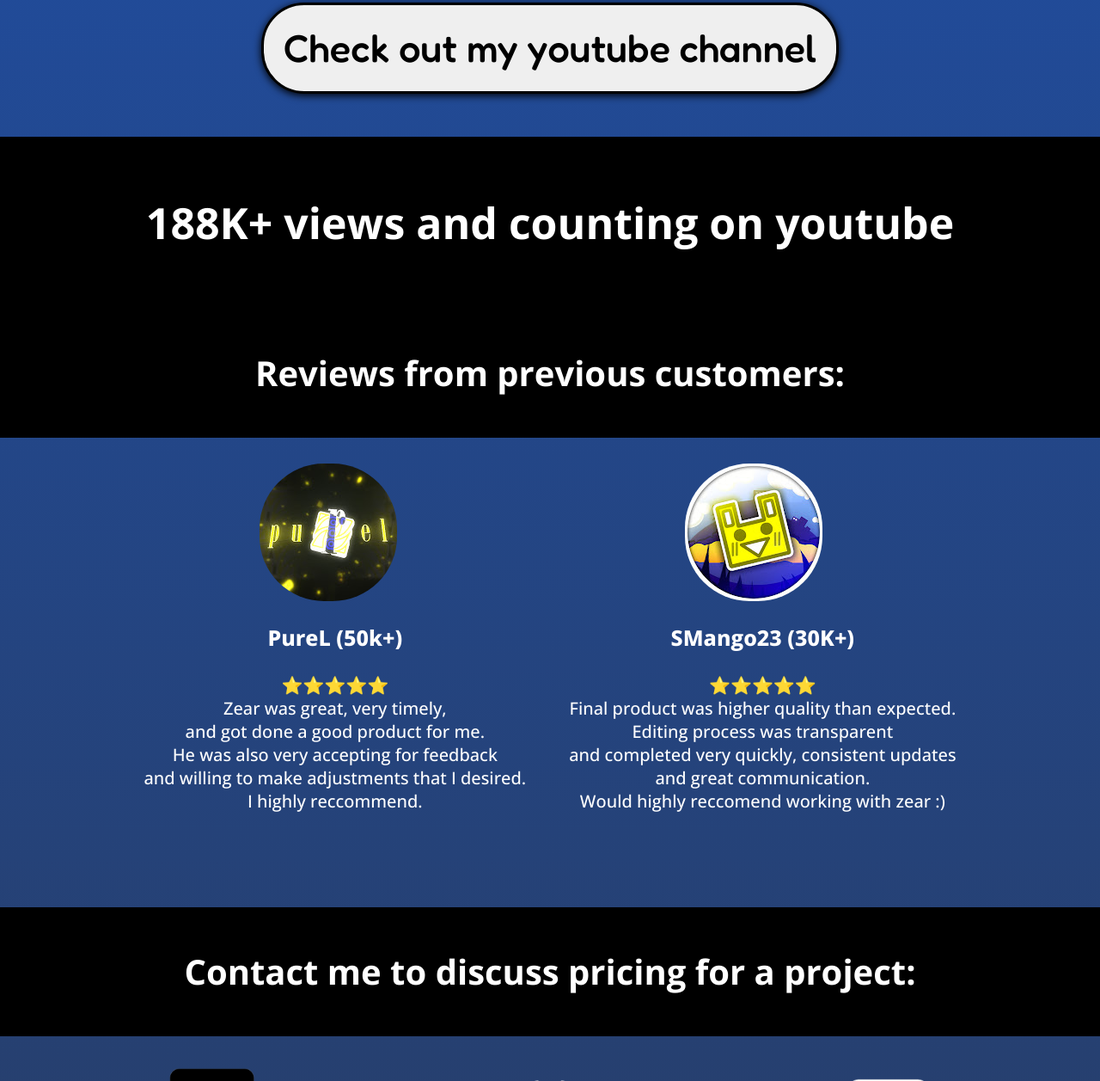
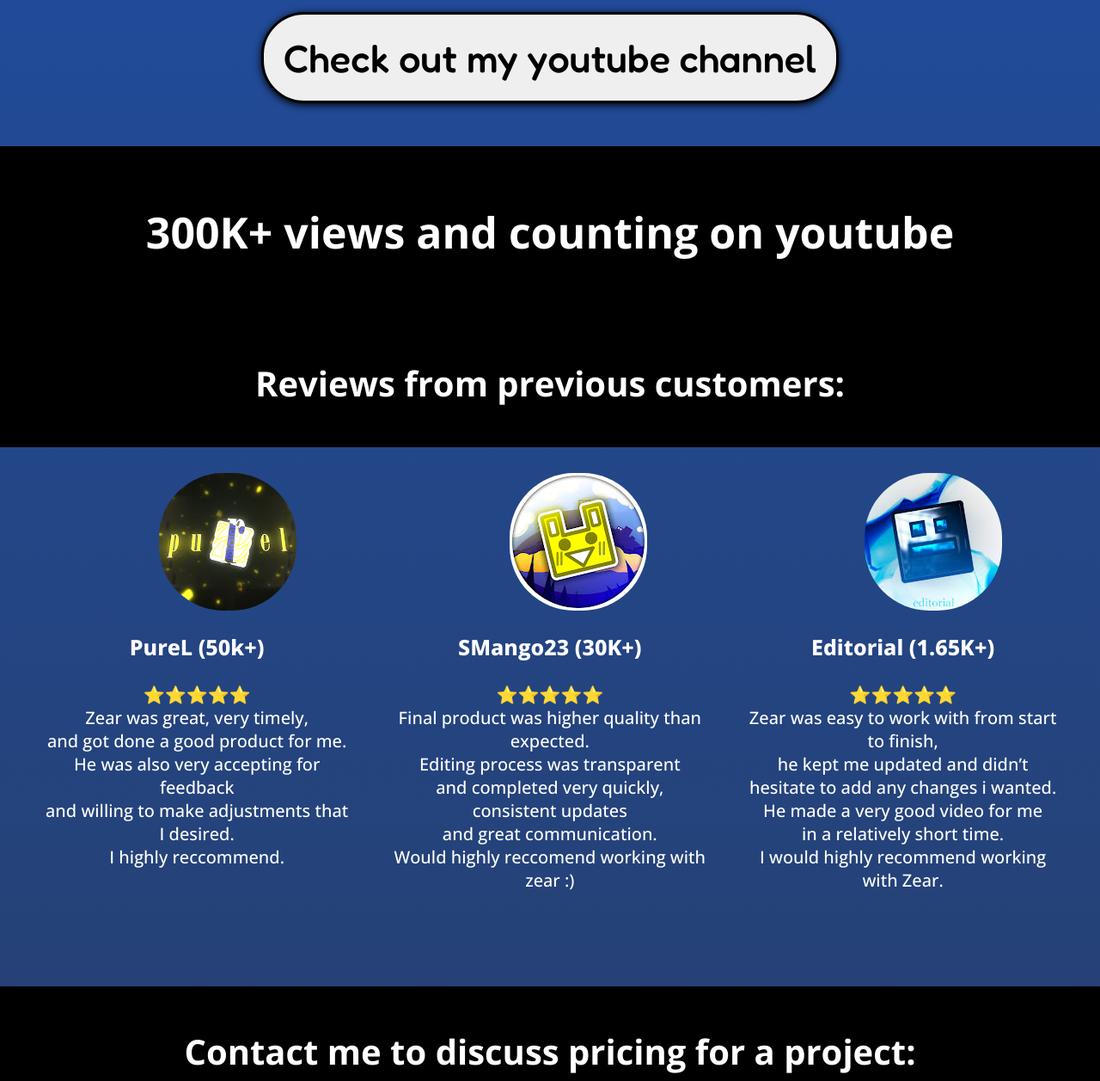
Before and after one commit to zearediting/zearediting.github.io, a plain HTML site: page index.html in a window 1280 px wide. Shown: the part 1209-2466 px from the top of the page at 86% size. Drawn offline with nearby package versions, Linux system fonts and the light colour scheme.

Commit message:
Editorial update

```diff
--- a/index.html
+++ b/index.html
@@ -34,6 +34,12 @@
             </a>
             <p class="view-count">16K views</p>
         </div>
+        <div>
+            <a href="https://www.youtube.com/watch?v=fUibM-Zx1Q4" target="_blank">
+                <img src="Images/WasuretaThumb.jpg" class="card">
+            </a>
+            <p class="view-count">700 views</p>
+        </div>
     </div>
     <h1 style="display: flex; justify-content: center; color: white; margin-top: -25px;" class="blackbg">My best and most popular work for my own channel:</h1>
     <div class="carousel scroll">
@@ -63,7 +69,7 @@
 
 
 
-    <p style="display: flex; justify-content: center; font-weight: bold; font-size: 50px;background-color: black; height: 200px; color: white; align-items: center;" class="scroll">188K+ views and counting on youtube</p>
+    <p style="display: flex; justify-content: center; font-weight: bold; font-size: 50px;background-color: black; height: 200px; color: white; align-items: center;" class="scroll">300K+ views and counting on youtube</p>
 
     <p style="display: flex; justify-content: center; font-weight: bold; font-size: 40px;background-color: black; height: 150px; color: white; align-items: center; margin-top: -50px;" class="scroll">Reviews from previous customers:</p>
     <div class="carousel scroll">
@@ -80,6 +86,13 @@
             </a>
             <p class="review-name">SMango23 (30K+)</p>
             <p class="review">⭐⭐⭐⭐⭐ <br>Final product was higher quality than expected. <br>Editing process was transparent <br> and completed very quickly, consistent updates <br> and great communication. <br> Would highly reccomend working with zear :)</p>
+        </div>
+        <div>
+            <a href="https://www.youtube.com/@Editorialt" target="_blank">
+                <img src="Images/pfp/Editorial.jpg" class="pfp">
+            </a>
+            <p class="review-name">Editorial (1.65K+)</p>
+            <p class="review">⭐⭐⭐⭐⭐ <br>Zear was easy to work with from start to finish, <br>he kept me updated and didn’t <br> hesitate to add any changes i wanted. <br> He made a very good video for me <br> in a relatively short time. <br> I would highly recommend working with Zear.</p>
         </div>
     </div>
     <p style="display: flex; justify-content: center; font-weight: bold; font-size: 40px;background-color: black; height: 150px; color: white; align-items: center;">Contact me to discuss pricing for a project:</p>
```
Also changed, not shown: Images/WasuretaThumb.jpg (added), Images/pfp/Editorial.jpg (added), 1 other file.
